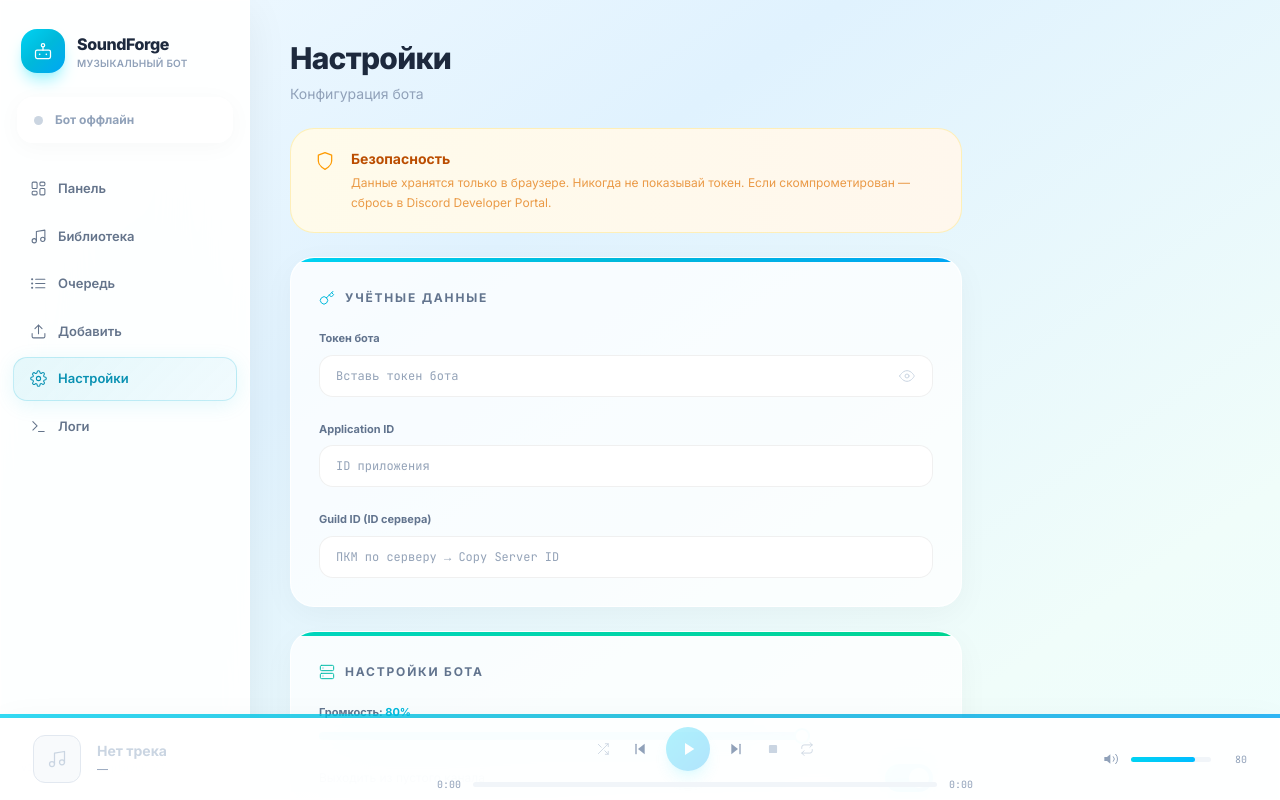
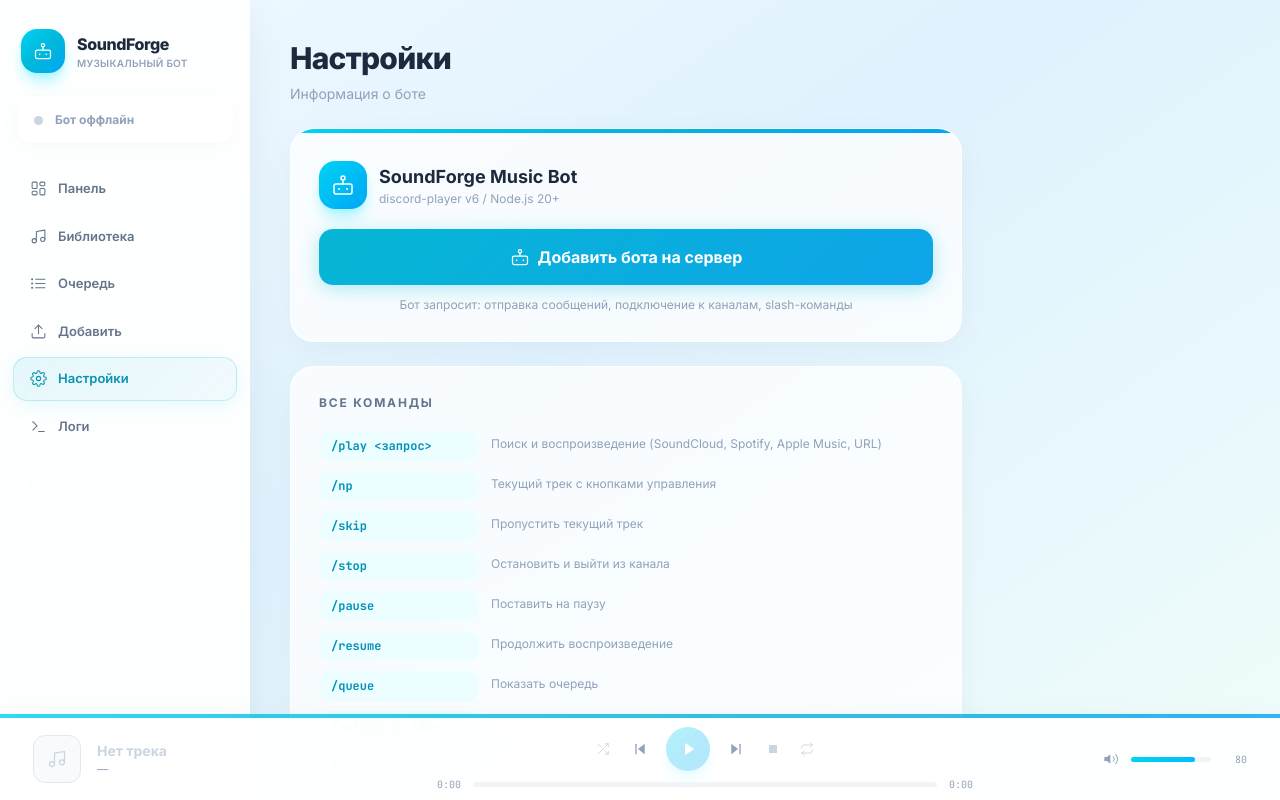
Before and after one commit to Morfinporop/asd, a React (Vite) app: page / in a window 1280 px wide. Both pictures are taken after a click on the button "Запустить". Shown: the top 800 px of the page. Built offline with nearby package versions, Linux system fonts and the light colour scheme; no server answers.

Commit message:
Add files via upload

```diff
--- a/src/App.tsx
+++ b/src/App.tsx
@@ -20,8 +20,7 @@
   const [mobileMenu, setMobileMenu] = useState(false);
 
   const initial = getInitialData();
-  const [config, setConfig] = useState<BotConfig>(initial.config);
-  // Убрали демо-треки — пустая библиотека по умолчанию
+  const [config] = useState<BotConfig>(initial.config);
   const [tracks, setTracks] = useState<Track[]>(initial.tracks);
   const [logs, setLogs] = useState<LogEntry[]>(initial.logs);
 
@@ -201,7 +200,7 @@
           {page === 'library' && <LibraryPage tracks={tracks} onDelete={deleteTrack} onPlayTrack={playTrack} onAddToQueue={addToQueue} goUpload={() => setPage('upload')} />}
           {page === 'queue' && <QueuePage queue={queue} currentTrack={currentTrack} isPlaying={isPlaying} onRemove={removeFromQueue} onClear={() => { setQueue([]); addLog('warn', 'Очередь очищена'); }} onPlayIndex={playQueueIndex} />}
           {page === 'upload' && <UploadPage onAdd={addTrackToLibrary} />}
-          {page === 'settings' && <SettingsPage config={config} onSave={(c) => { setConfig(c); setVolume(c.volume); addLog('success', 'Настройки сохранены'); }} />}
+          {page === 'settings' && <SettingsPage />}
           {page === 'logs' && <LogsPage logs={logs} onClear={() => setLogs([])} />}
         </main>
       </div>
--- a/src/components/SettingsPage.tsx
+++ b/src/components/SettingsPage.tsx
@@ -1,55 +1,120 @@
-import { useState } from 'react';
-import { IcKey, IcEye, IcEyeOff, IcShield, IcCheck, IcServer } from './Icons';
-import { BotConfig, maskToken } from '../store';
+import { IcShield, IcBot, IcCheck } from './Icons';
 
-interface Props { config: BotConfig; onSave: (config: BotConfig) => void; }
+const CLIENT_ID = '1509625871797977300';
+const INVITE_URL = `https://discord.com/api/oauth2/authorize?client_id=${CLIENT_ID}&permissions=3165184&scope=bot%20applications.commands`;
 
-export default function SettingsPage({ config, onSave }: Props) {
-  const [local, setLocal] = useState({ ...config });
-  const [showToken, setShowToken] = useState(false);
-  const [saved, setSaved] = useState(false);
-
-  const update = (key: keyof BotConfig, value: string | number | boolean) => setLocal(prev => ({ ...prev, [key]: value }));
-  const handleSave = () => { onSave(local); setSaved(true); setTimeout(() => setSaved(false), 2500); };
-
+export default function SettingsPage() {
   return (
     <div className="space-y-6 animate-slide-up max-w-2xl">
-      <div><h1 className="text-3xl font-extrabold text-slate-800 tracking-tight">Настройки</h1><p className="text-sm text-slate-400 mt-2">Конфигурация бота</p></div>
-
-      <div className="flex items-start gap-4 px-6 py-5 rounded-3xl bg-gradient-to-r from-amber-50 to-orange-50 border border-amber-200/50">
-        <IcShield className="w-5 h-5 text-amber-500 flex-shrink-0 mt-0.5" />
-        <div><div className="text-sm font-bold text-amber-700 mb-1">Безопасность</div><p className="text-xs text-amber-600/70 leading-relaxed">Данные хранятся только в браузере. Никогда не показывай токен. Если скомпрометирован — сбрось в Discord Developer Portal.</p></div>
+      <div>
+        <h1 className="text-3xl font-extrabold text-slate-800 tracking-tight">Настройки</h1>
+        <p className="text-sm text-slate-400 mt-2">Информация о боте</p>
       </div>
 
+      {/* Добавить бота */}
       <div className="glass-md rounded-3xl overflow-hidden">
         <div className="h-1 bg-gradient-to-r from-cyan-400 via-cyan-500 to-sky-500" />
-        <div className="p-7 space-y-6">
-          <div className="flex items-center gap-2.5"><IcKey className="w-4 h-4 text-cyan-500" /><h2 className="text-xs font-bold text-slate-500 uppercase tracking-[.15em]">Учётные данные</h2></div>
-          <div><label className="text-[11px] text-slate-500 font-bold block mb-2">Токен бота</label><div className="relative"><input type={showToken ? 'text' : 'password'} value={local.token} onChange={(e) => update('token', e.target.value)} placeholder="Вставь токен бота" className="input-field pr-12 mono text-xs" /><button onClick={() => setShowToken(!showToken)} className="absolute right-3 top-1/2 -translate-y-1/2 p-1.5 text-slate-300 hover:text-slate-500">{showToken ? <IcEyeOff className="w-4 h-4" /> : <IcEye className="w-4 h-4" />}</button></div>{local.token && !showToken && <div className="text-[10px] text-slate-300 mt-2 mono">{maskToken(local.token)}</div>}</div>
-          <div><label className="text-[11px] text-slate-500 font-bold block mb-2">Application ID</label><input type="text" value={local.clientId} onChange={(e) => update('clientId', e.target.value)} placeholder="ID приложения" className="input-field mono text-xs" /></div>
-          <div><label className="text-[11px] text-slate-500 font-bold block mb-2">Guild ID (ID сервера)</label><input type="text" value={local.guildId} onChange={(e) => update('guildId', e.target.value)} placeholder="ПКМ по серверу → Copy Server ID" className="input-field mono text-xs" /></div>
+        <div className="p-7">
+          <div className="flex items-center gap-3 mb-5">
+            <div className="w-12 h-12 rounded-2xl bg-gradient-to-br from-cyan-400 to-sky-500 flex items-center justify-center shadow-lg shadow-cyan-200">
+              <IcBot className="w-6 h-6 text-white" />
+            </div>
+            <div>
+              <h2 className="text-lg font-bold text-slate-800">SoundForge Music Bot</h2>
+              <p className="text-xs text-slate-400">discord-player v6 / Node.js 20+</p>
+            </div>
+          </div>
+
+          <a
+            href={INVITE_URL}
+            target="_blank"
+            rel="noopener noreferrer"
+            className="btn-primary w-full justify-center text-base py-4"
+          >
+            <IcBot className="w-5 h-5" />
+            Добавить бота на сервер
+          </a>
+
+          <p className="text-xs text-slate-400 mt-3 text-center">
+            Бот запросит: отправка сообщений, подключение к каналам, slash-команды
+          </p>
         </div>
       </div>
 
-      <div className="glass-md rounded-3xl overflow-hidden">
-        <div className="h-1 bg-gradient-to-r from-teal-400 to-emerald-400" />
-        <div className="p-7 space-y-6">
-          <div className="flex items-center gap-2.5"><IcServer className="w-4 h-4 text-teal-500" /><h2 className="text-xs font-bold text-slate-500 uppercase tracking-[.15em]">Настройки бота</h2></div>
-          <div><label className="text-[11px] text-slate-500 font-bold block mb-3">Громкость: <span className="text-cyan-500">{local.volume}%</span></label><div className="w-full h-2 rounded-full bg-slate-100 cursor-pointer group" onClick={(e) => { const rect = e.currentTarget.getBoundingClientRect(); update('volume', Math.round(Math.max(1, Math.min(100, ((e.clientX - rect.left) / rect.width) * 100)))); }}><div className="h-full rounded-full bg-gradient-to-r from-cyan-400 to-sky-500 relative" style={{ width: `${local.volume}%` }}><div className="absolute right-0 top-1/2 -translate-y-1/2 w-4 h-4 rounded-full bg-white shadow-lg border-2 border-cyan-400" /></div></div></div>
-          <Toggle label="Выходить из пустого канала" checked={local.leaveOnEmpty} onChange={(v) => update('leaveOnEmpty', v)} />
-          <Toggle label="Автовоспроизведение" checked={local.autoplay} onChange={(v) => update('autoplay', v)} />
-          <div><label className="text-[11px] text-slate-500 font-bold block mb-2">Таймаут выхода (сек)</label><input type="number" value={local.leaveTimeout} onChange={(e) => update('leaveTimeout', Number(e.target.value))} className="input-field w-32 mono text-xs" min={0} /></div>
+      {/* Команды */}
+      <div className="glass-md rounded-3xl p-7">
+        <h2 className="text-xs font-bold text-slate-500 uppercase tracking-[.15em] mb-5">Все команды</h2>
+        <div className="space-y-2.5">
+          {[
+            { cmd: '/play <запрос>', desc: 'Поиск и воспроизведение (SoundCloud, Spotify, Apple Music, URL)' },
+            { cmd: '/np', desc: 'Текущий трек с кнопками управления' },
+            { cmd: '/skip', desc: 'Пропустить текущий трек' },
+            { cmd: '/stop', desc: 'Остановить и выйти из канала' },
+            { cmd: '/pause', desc: 'Поставить на паузу' },
+            { cmd: '/resume', desc: 'Продолжить воспроизведение' },
+            { cmd: '/queue', desc: 'Показать очередь' },
+            { cmd: '/volume <1-100>', desc: 'Установить громкость' },
+            { cmd: '/shuffle', desc: 'Перемешать очередь' },
+            { cmd: '/loop <режим>', desc: 'Повтор: выкл / трек / очередь' },
+            { cmd: '/library', desc: 'Сохранённые треки (из БД)' },
+            { cmd: '/playlib <номер>', desc: 'Играть из библиотеки по номеру' },
+          ].map((c, i) => (
+            <div key={i} className="flex items-start gap-3">
+              <code className="text-[12px] mono font-bold text-cyan-600 bg-cyan-50 px-3 py-1.5 rounded-xl min-w-[160px] flex-shrink-0">{c.cmd}</code>
+              <span className="text-[12px] text-slate-400 pt-1">{c.desc}</span>
+            </div>
+          ))}
         </div>
       </div>
 
-      <div className="flex items-center gap-4 pt-2">
-        <button onClick={handleSave} className="btn-primary"><IcCheck className="w-4 h-4" />Сохранить</button>
-        {saved && <span className="text-xs text-emerald-600 flex items-center gap-1.5 animate-slide-up font-bold"><IcCheck className="w-3.5 h-3.5" />Сохранено</span>}
+      {/* Кнопки */}
+      <div className="glass-md rounded-3xl p-7">
+        <h2 className="text-xs font-bold text-slate-500 uppercase tracking-[.15em] mb-5">Кнопки управления (под треком)</h2>
+        <div className="grid grid-cols-2 sm:grid-cols-5 gap-3">
+          {[
+            { emoji: '⏮️', label: 'Назад' },
+            { emoji: '⏸️/▶️', label: 'Пауза/Плей' },
+            { emoji: '⏭️', label: 'Пропустить' },
+            { emoji: '⏹️', label: 'Стоп' },
+            { emoji: '📋', label: 'Очередь' },
+            { emoji: '🔀', label: 'Перемешать' },
+            { emoji: '🔁', label: 'Повтор' },
+            { emoji: '🔉', label: 'Тише' },
+            { emoji: '🔊', label: 'Громче' },
+            { emoji: '💾', label: 'Сохранить' },
+          ].map((b, i) => (
+            <div key={i} className="glass rounded-xl p-3 text-center">
+              <div className="text-lg mb-1">{b.emoji}</div>
+              <div className="text-[10px] text-slate-500 font-semibold">{b.label}</div>
+            </div>
+          ))}
+        </div>
+      </div>
+
+      {/* Источники */}
+      <div className="glass-md rounded-3xl p-7">
+        <h2 className="text-xs font-bold text-slate-500 uppercase tracking-[.15em] mb-5">Поддерживаемые источники</h2>
+        <div className="grid grid-cols-2 gap-3">
+          {[
+            { name: 'SoundCloud', status: true },
+            { name: 'Spotify', status: true },
+            { name: 'Apple Music', status: true },
+            { name: 'Прямые URL', status: true },
+          ].map((s, i) => (
+            <div key={i} className="flex items-center gap-3 glass rounded-xl p-4">
+              <IcCheck className={`w-4 h-4 ${s.status ? 'text-emerald-500' : 'text-slate-300'}`} />
+              <span className="text-sm text-slate-600 font-medium">{s.name}</span>
+            </div>
+          ))}
+        </div>
+      </div>
+
+      <div className="flex items-start gap-3 px-5 py-4 rounded-2xl bg-gradient-to-r from-cyan-50 to-sky-50 border border-cyan-200/50">
+        <IcShield className="w-5 h-5 text-cyan-500 flex-shrink-0 mt-0.5" />
+        <p className="text-xs text-cyan-700/70 leading-relaxed">
+          Токен и ключи хранятся на сервере Railway в переменных окружения. Они недоступны из браузера.
+        </p>
       </div>
     </div>
   );
 }
-
-function Toggle({ label, checked, onChange }: { label: string; checked: boolean; onChange: (v: boolean) => void }) {
-  return <div className="flex items-center justify-between"><span className="text-xs text-slate-500">{label}</span><button onClick={() => onChange(!checked)} className={`w-12 h-7 rounded-full transition-all relative ${checked ? 'bg-gradient-to-r from-cyan-400 to-sky-500' : 'bg-slate-200'}`}><div className={`absolute top-1 w-5 h-5 rounded-full bg-white shadow transition-all ${checked ? 'left-6' : 'left-1'}`} /></button></div>;
-}
```
